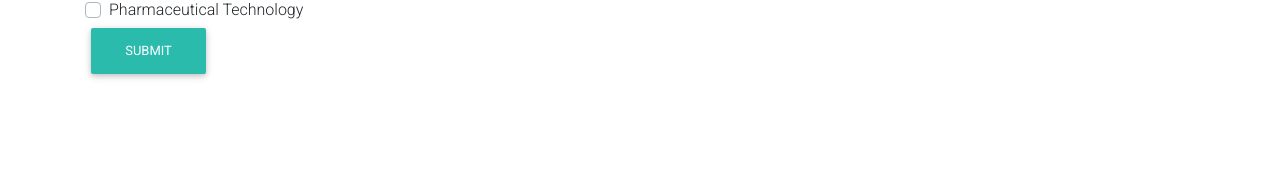
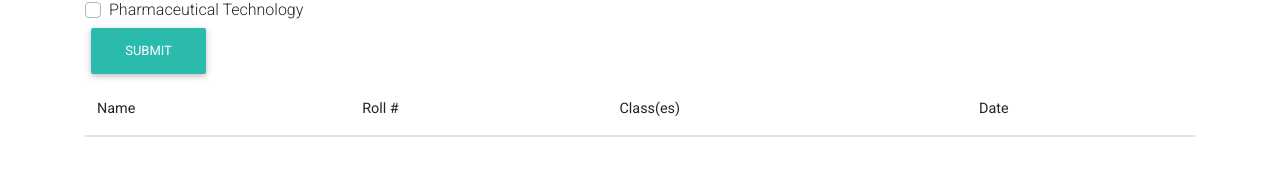
Before and after one commit to HunainAnis/attendanceManager, a React (Create React App) app: page /Admin in a window 1280 px wide. Shown: the part 619-794 px from the top of the page. Built offline with nearby package versions, Linux system fonts and the light colour scheme; no server answers; the database is empty.

Commit message:
Table is showing correctly!

```diff
--- a/src/Admin.js
+++ b/src/Admin.js
@@ -1,6 +1,8 @@
 import React from 'react'
 import * as firebase from 'firebase'
-import { MDBContainer, MDBBtn } from 'mdbreact'
+import { MDBContainer, MDBBtn, MDBRow, MDBCol, MDBTable, MDBTableHead, MDBTableBody } from 'mdbreact'
+
+
 
 class Admin extends React.Component {
 
@@ -10,6 +12,14 @@ class Admin extends React.Component {
         forensic:false,
         medchem:false,
         pharmatech:false,
+        days:null
+    }
+
+    componentDidMount() {
+        const db = firebase.database().ref().child('days')
+        db.on('value', data=>{
+            this.setState({days:data.val()})
+        })
     }
 
     submitClasses() {
@@ -25,10 +35,54 @@ class Admin extends React.Component {
             [name]:!state[name]
         }))
     }
+    arrangeData(data) {
+        const { days } = this.state
+        let arranged = {}
+        Object.keys(days).map(date=>{
+            Object.keys(days[date].students).map(student=>{
+               arranged = {
+                    'name': days[date].students[student].name.toString(),
+                    'rollno': days[date].students[student].enrollment.toString(),
+                    'classes':  days[date].students[student].classes.toString(),
+                    'date':  date.toString(),
+                }
+                return data.rows.push(arranged)
+            }
+            )
+            // console.log(arranged)
+        })
+    }
 
     render() {
+        console.log(this.state.days)
+        const data = {
+            columns: [
+                {
+                    label: 'Name',
+                field: 'name',
+                sort: 'asc'
+            },
+            {
+                label: 'Roll #',
+                field: 'rollno',
+                sort: 'asc'
+            },
+            {
+                label: 'Class(es)',
+                field: 'classes',
+                sort: 'asc'
+            },
+            {
+                label: 'Date',
+                field: 'date',
+                sort: 'asc'
+            }
+        ],
+        rows: []
+    }
+    this.state.days !== null && this.arrangeData(data)
         return(
-        <MDBContainer>
+            <MDBContainer>
             <div>
                 <h2>Today's classes</h2>
                 <ol>
@@ -60,6 +114,14 @@ class Admin extends React.Component {
               <label className="custom-control-label" htmlFor="pharmatech">Pharmaceutical Technology</label>
             </div>
             <MDBBtn onClick={()=>this.submitClasses()}>Submit</MDBBtn>
+            <MDBRow>
+                <MDBCol>
+                    <MDBTable responsive>
+                        <MDBTableHead columns={data.columns} />
+                        <MDBTableBody rows={data.rows} />
+                    </MDBTable>
+                </MDBCol>
+            </MDBRow>
         </MDBContainer>
         )
     }
```
